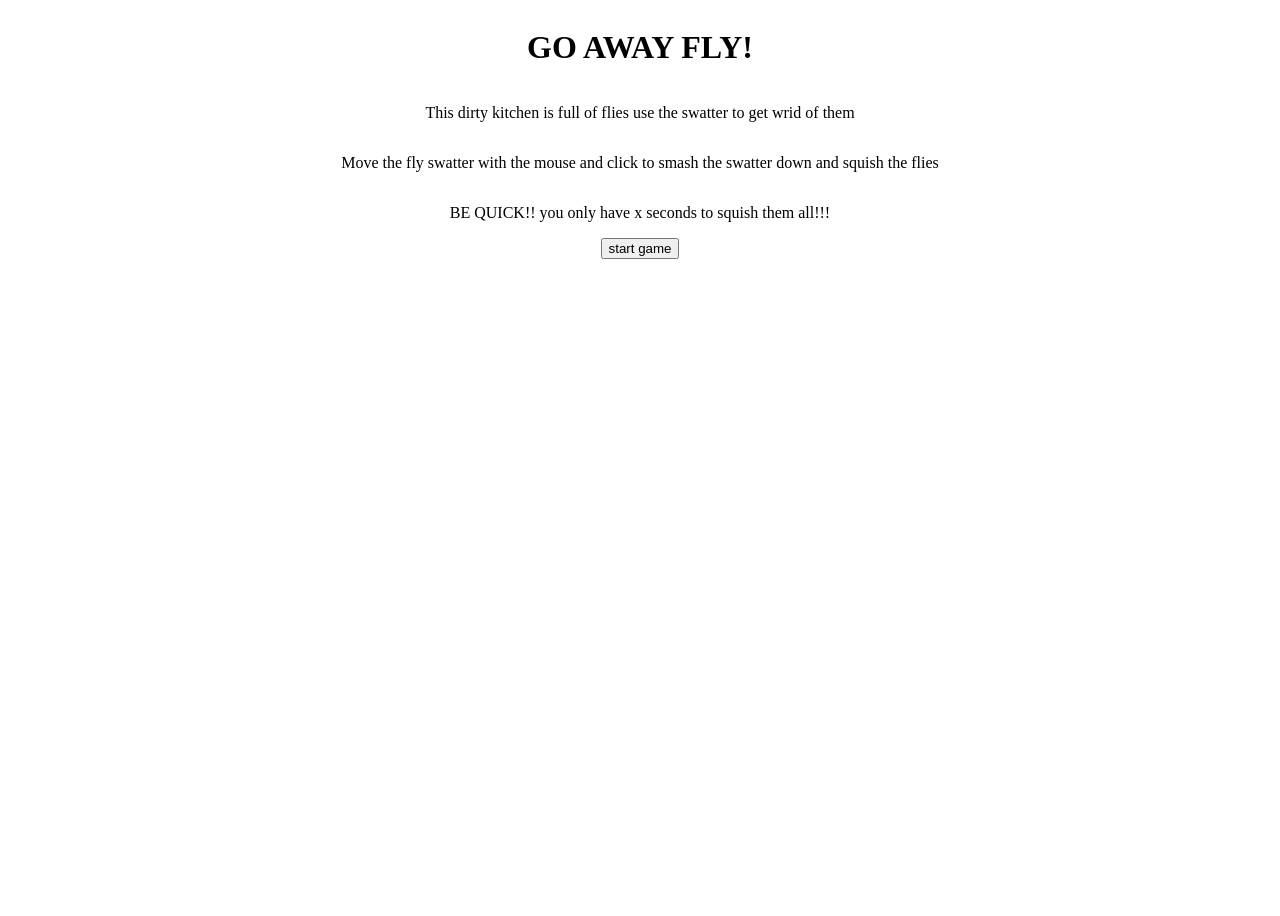
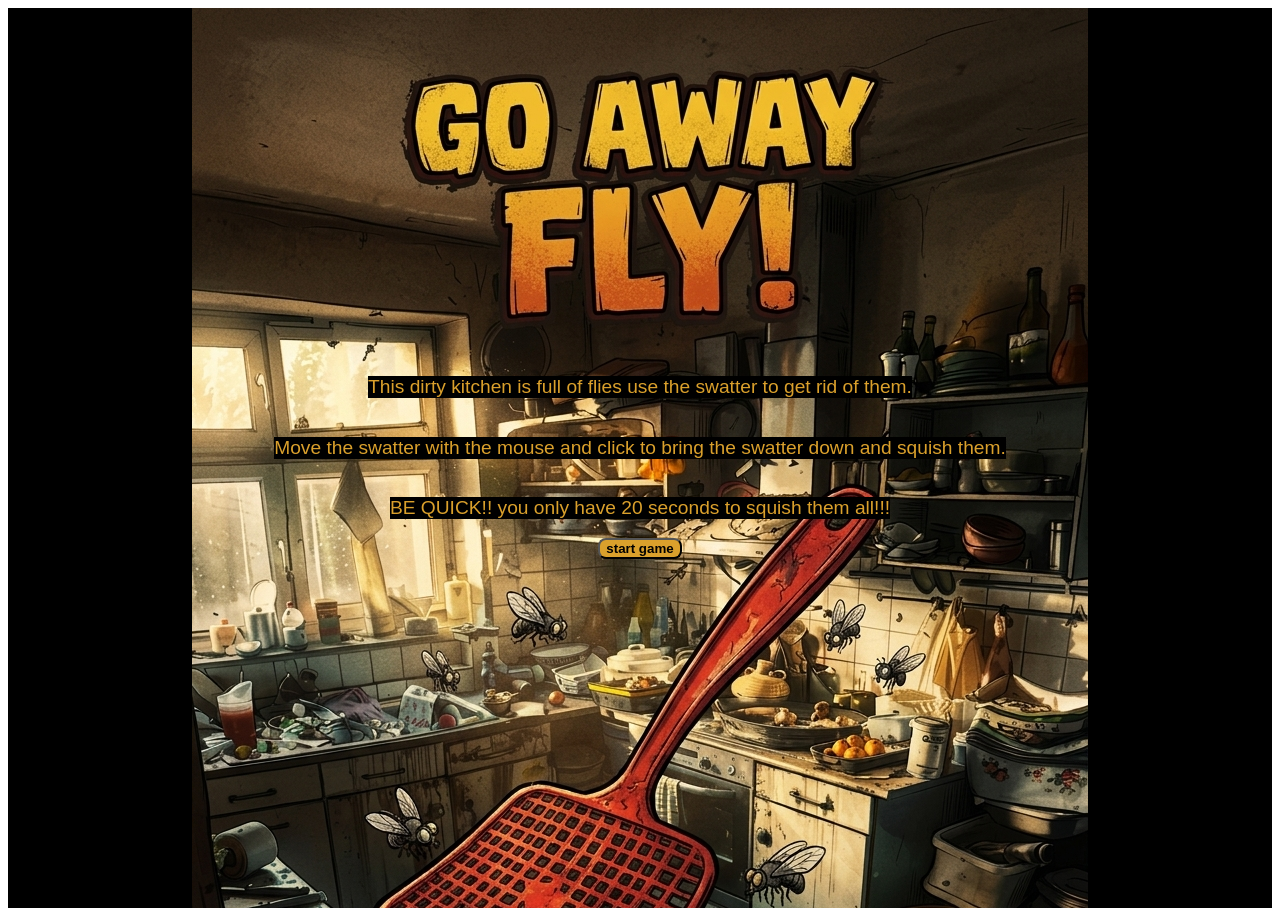
Before and after one commit to w4ttz9yc8s-hash/go-away-fly, a plain HTML site: page index.html in a window 1280 px wide. Before the commit the page ends 800 px from the top, so only its background shows below. Drawn offline with Linux system fonts and the light colour scheme.

Commit message:
end of day

```diff
--- a/index.html
+++ b/index.html
@@ -12,11 +12,10 @@
 
 
     <div class="start-screen screen">
-        <h1>GO AWAY FLY!</h1>
 
-        <p>This dirty kitchen is full of flies use the swatter to get wrid of them</p>
-        <p>Move the fly swatter with the mouse and click to smash the swatter down and squish the flies </p>
-        <P> BE QUICK!! you only have x seconds to squish them all!!!</P>
+        <p>This dirty kitchen is full of flies use the swatter to get rid of them.</p>
+        <p>Move the swatter with the mouse and click to bring the swatter down and squish them. </p>
+        <P> BE QUICK!! you only have 20 seconds to squish them all!!!</P>
 
 
         <button class="start-btn">start game</button>
--- a/js/fly.js
+++ b/js/fly.js
@@ -3,7 +3,7 @@ class Fly {
     console.log(" fly constructor");
     this.gameScreen = document.querySelector(".game-screen");
     console.log(this.gameScreen);
-    this.speed = 5;
+    this.speed = 7;
     this.x = Math.floor(Math.random() * this.gameScreen.offsetWidth);
     this.y = Math.floor(Math.random() * this.gameScreen.offsetHeight);
     this.width = 30;
--- a/js/game.js
+++ b/js/game.js
@@ -4,19 +4,19 @@ class Game {
     this.endScreen = document.querySelector(".end-screen");
     this.startScreen = document.querySelector(".start-screen");
     this.timer = document.getElementById("timer");
-    // this.gameOver=document.getElementsById("game-over")
+    this.gameOver = document.getElementById("game-over");
 
     this.fly = [];
     this.flyInterval = null;
     this.animationInterval = null;
-    this.timeLeft = 30;
+    this.timeLeft = 20;
     this.countdownId = null;
     this.interval = 10;
   }
 
   startTimer() {
     clearInterval(this.countdown);
-    this.timeLeft = 30;
+    this.timeLeft = 20;
     this.timer.textContent = this.timeLeft;
 
     this.countdown = setInterval(() => {
@@ -24,7 +24,7 @@ class Game {
       this.timer.textContent = Math.max(this.timeLeft, 0);
       if (this.timeLeft <= 0) {
         clearInterval(this.countdown);
-        //this.gameOver.display
+       document.getElementById("gameOver").style.display = "block";
       }
     }, 1000);
   }
@@ -57,7 +57,7 @@ class Game {
   }
 
   spawnFly() {
-    while (this.fly.length < 6) this.fly.push(new Fly());
+    while (this.fly.length < 15) this.fly.push(new Fly());
   }
 
   splat() {
--- a/style.css
+++ b/style.css
@@ -1,6 +1,6 @@
 .game-screen {
   width: 100%;
-  height: 90vh;
+  height: 80vh;
   border: 3px solid black;
   position: relative;
 }
@@ -25,13 +25,30 @@
   display: none;
 
 }
+.start-btn {
+    color: black;
+    background-color:rgb(218, 160, 44);
+    shape-outside: none;
+    border-radius: 8px;
+    font-weight: bold;
+    font-family: Arial, Helvetica, sans-serif;
+    border-color: black;
 
+
+}
 
 .start-screen {
   display: flex;
   flex-direction: column;
   justify-content: center;
   align-items: center;
+  background-image: url(./js/pics/image_a5e65b5b.jpg);
+  background-repeat: no-repeat;
+  height: 900px;
+  width: 100%;
+  background-size:auto;
+  background-position: top;
+  background-color: black;
 }
 
 .timer-box{
@@ -53,7 +70,9 @@ margin-right: auto;
 #gameOver{
     height: 100%;
     width: 100%;
-    display:flex;
+    background-color: aliceblue;
+
+
     justify-content:center;
     position:absolute;
     margin-left: auto;
@@ -63,3 +82,10 @@ margin-right: auto;
     background-image: url(./js/pics/gameover.png);
     display: none;
 }
+
+p {
+    color: rgb(218, 160, 44);
+    background-color: black;
+    font-size: larger;
+    font-family:Arial, Helvetica, sans-serif
+}
```
Also changed, not shown: js/pics/game over small.png (added), js/pics/image_a5e65b5b.jpg (added).
